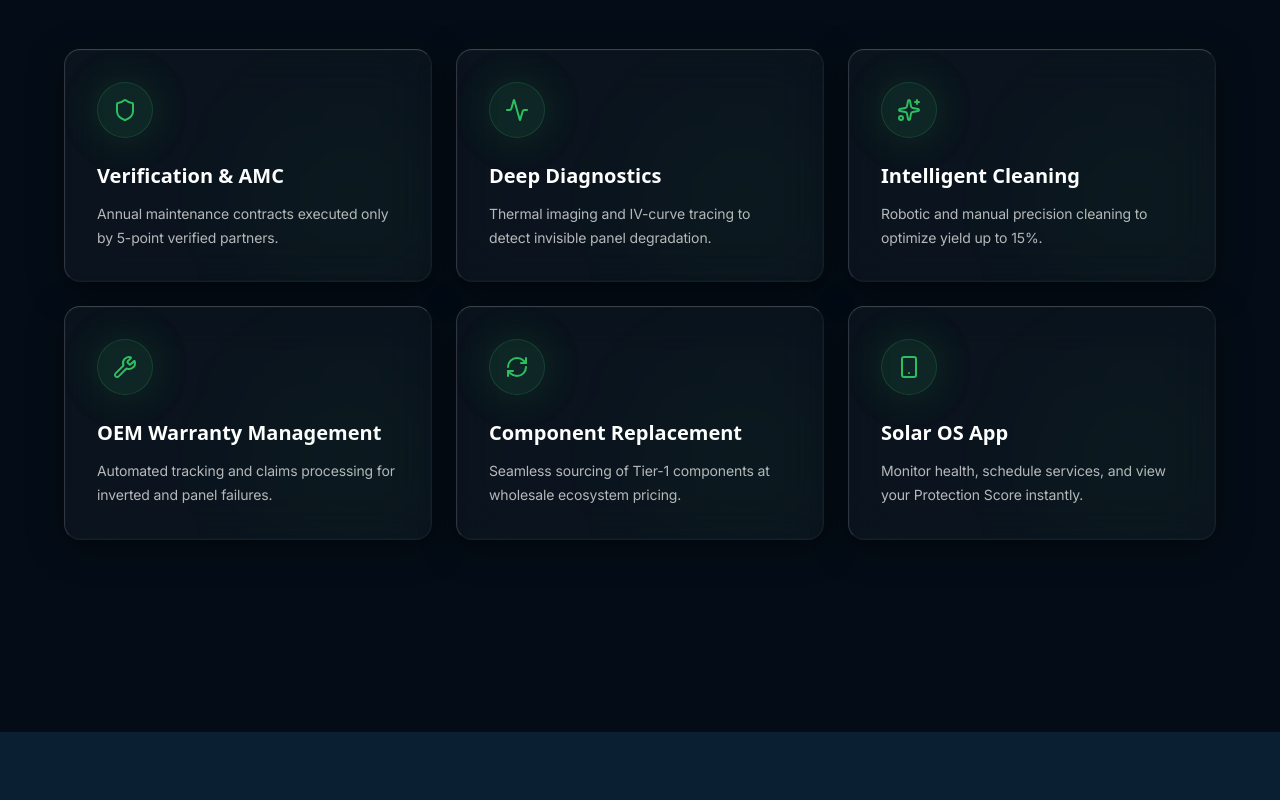
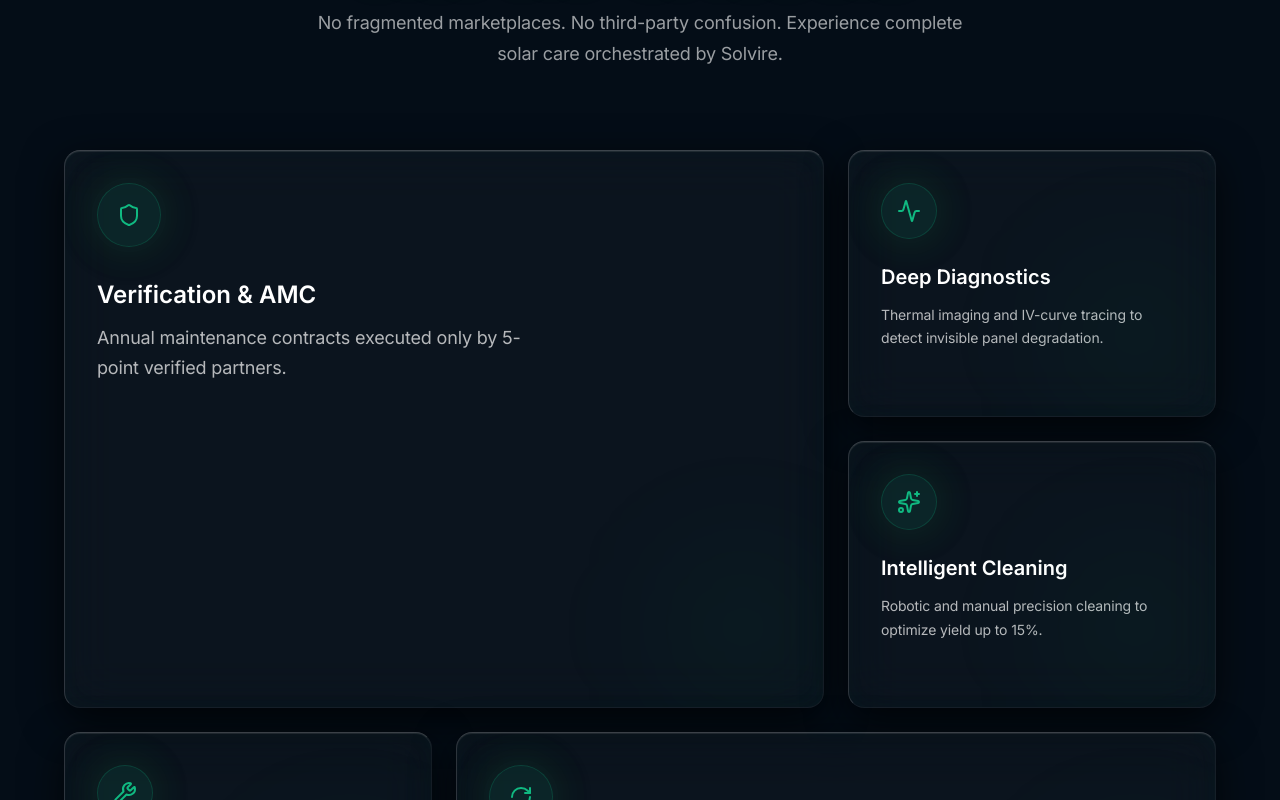
Before and after one commit to Nandannflp/solvire, a Next.js app: page /solvire/ in a window 1280 px wide. Shown: the part 2980-3780 px from the top of the page. Built offline with nearby package versions, Linux system fonts and the light colour scheme.

Commit message:
feat: implement ui-ux-pro-max authoritative cyberpunk glassmorphism and bento grid

```diff
--- a/src/app/globals.css
+++ b/src/app/globals.css
@@ -44,8 +44,8 @@
 
   /* Solvire Brand Colors */
   --color-navy: #0B1F33;
-  --color-solar: #2DBE60;
-  --color-sun: #F5C542;
+  --color-solar: #10B981;
+  --color-sun: #FBBF24;
   --color-soft-blue: #EAF3FA;
   --color-cool-gray: #E9EEF3;
 }
@@ -60,21 +60,21 @@
   --card-foreground: #FFFFFF;
   --popover: #0B1F33;
   --popover-foreground: #FFFFFF;
-  --primary: #2DBE60;
+  --primary: #10B981;
   --primary-foreground: #FFFFFF;
   --secondary: #0B1F33;
   --secondary-foreground: #EAF3FA;
   --muted: rgba(234, 243, 250, 0.05);
   --muted-foreground: rgba(255, 255, 255, 0.6);
-  --accent: #F5C542;
+  --accent: #FBBF24;
   --accent-foreground: #040D17;
   --destructive: #EF4444;
   --border: rgba(255, 255, 255, 0.1);
   --input: rgba(255, 255, 255, 0.1);
-  --ring: #2DBE60;
-  --chart-1: #2DBE60;
+  --ring: #10B981;
+  --chart-1: #10B981;
   --chart-2: #0B1F33;
-  --chart-3: #F5C542;
+  --chart-3: #FBBF24;
   --chart-4: #EAF3FA;
   --chart-5: #E9EEF3;
 }
@@ -86,18 +86,18 @@
   --card-foreground: #ffffff;
   --popover: #0B1F33;
   --popover-foreground: #ffffff;
-  --primary: #2DBE60;
+  --primary: #10B981;
   --primary-foreground: #ffffff;
   --secondary: #1C334D;
   --secondary-foreground: #ffffff;
   --muted: rgba(255, 255, 255, 0.1);
   --muted-foreground: #EAF3FA;
-  --accent: #F5C542;
+  --accent: #FBBF24;
   --accent-foreground: #0B1F33;
   --destructive: #EF4444;
   --border: rgba(255, 255, 255, 0.1);
   --input: rgba(255, 255, 255, 0.1);
-  --ring: #2DBE60;
+  --ring: #10B981;
 }
 
 @layer base {
@@ -167,7 +167,7 @@
   border-left: 1px solid rgba(255, 255, 255, 0.15);
   border-bottom: 1px solid rgba(255, 255, 255, 0.05);
   border-right: 1px solid rgba(255, 255, 255, 0.05);
-  box-shadow: 0 8px 32px 0 rgba(0, 0, 0, 0.5), inset 0 0 0 1px rgba(255, 255, 255, 0.02);
+  box-shadow: 0 12px 40px 0 rgba(0, 0, 0, 0.7), inset 0 1px 1px 0 rgba(255, 255, 255, 0.1), inset 0 0 20px rgba(16, 185, 129, 0.03);
 }
 
 /* Solvire brand typography */
@@ -200,7 +200,7 @@
 
 .energy-line {
   height: 2px;
-  background: linear-gradient(90deg, transparent, #2DBE60, #F5C542, #2DBE60, transparent);
+  background: linear-gradient(90deg, transparent, #10B981, #FBBF24, #10B981, transparent);
   background-size: 200% 100%;
   animation: energy-flow 4s linear infinite;
 }
@@ -234,7 +234,7 @@
 
 /* Gradient text */
 .text-gradient-solar {
-  background: linear-gradient(135deg, #2DBE60, #3DD471);
+  background: linear-gradient(135deg, #10B981, #3DD471);
   -webkit-background-clip: text;
   -webkit-text-fill-color: transparent;
   background-clip: text;
@@ -344,7 +344,7 @@
 
 /* Focus visible for accessibility */
 :focus-visible {
-  outline: 2px solid #2DBE60;
+  outline: 2px solid #10B981;
   outline-offset: 2px;
 }
 
--- a/src/app/layout.tsx
+++ b/src/app/layout.tsx
@@ -1,27 +1,19 @@
 import type { Metadata } from "next";
-import { Manrope, Inter } from "next/font/google";
+import { Inter } from "next/font/google";
 import "./globals.css";
 import { Toaster } from "@/components/ui/toaster";
 import SmoothScroll from "@/components/layout/SmoothScroll";
 
-const manrope = Manrope({
-  variable: "--font-manrope",
-  subsets: ["latin"],
-  weight: ["400", "500", "600", "700", "800"],
-  display: "swap",
-});
-
 const inter = Inter({
   variable: "--font-inter",
   subsets: ["latin"],
-  weight: ["300", "400", "500", "600"],
   display: "swap",
 });
 
 export const metadata: Metadata = {
-  title: "Solvire — Reliable Solar Care. Zero Guesswork.",
+  title: "Solvire | Comprehensive Solar Maintenance Ecosystem",
   description:
-    "Solvire is the trusted bridge between solar customers and verified service. Maintenance, inspection, protection — everything that happens after installation.",
+    "Protect and optimize your solar asset with our 5-point verified network, deep diagnostics, and end-to-end management.",
   keywords: [
     "Solvire",
     "solar maintenance",
@@ -56,9 +48,9 @@
   children: React.ReactNode;
 }>) {
   return (
-    <html lang="en" suppressHydrationWarning>
+    <html lang="en" suppressHydrationWarning className="dark">
       <body
-        className={`${manrope.variable} ${inter.variable} antialiased bg-background text-foreground`}
+        className={`${inter.variable} antialiased bg-[#040D17] text-white selection:bg-solar/30 font-sans`}
       >
         <SmoothScroll>
           {children}
--- a/src/components/sections/ServicesSection.tsx
+++ b/src/components/sections/ServicesSection.tsx
@@ -26,6 +26,17 @@
     { title: "Solar OS App", icon: <Smartphone className="text-solar size-6" />, description: "Monitor health, schedule services, and view your Protection Score instantly." },
   ];
 
+  const getBentoClass = (index: number) => {
+    switch (index) {
+      case 0:
+        return "lg:col-span-2 lg:row-span-2";
+      case 4:
+        return "lg:col-span-2 lg:row-span-1"; // Make the 5th item wide
+      default:
+        return "lg:col-span-1 lg:row-span-1";
+    }
+  };
+
   return (
     <Section id="services" theme="navy" className="py-32 md:py-48 bg-transparent overflow-hidden">
       <div className="container max-w-6xl mx-auto z-10 relative" ref={containerRef}>
@@ -44,21 +55,28 @@
           </p>
         </motion.div>
 
-        <div className="grid grid-cols-1 md:grid-cols-2 lg:grid-cols-3 gap-6">
+        <div className="grid grid-cols-1 md:grid-cols-2 lg:grid-cols-3 gap-6 auto-rows-[1fr]">
           {services.map((service, index) => (
             <motion.div
               key={index}
               style={{ scale: cardScale, y: cardY, opacity: cardOpacity }}
-              className="extreme-glass p-8 rounded-2xl card-hover flex flex-col items-start text-left relative overflow-hidden"
+              className={`extreme-glass p-8 rounded-2xl card-hover flex flex-col items-start text-left relative overflow-hidden group ${getBentoClass(index)}`}
             >
-              <div className="absolute bottom-0 right-0 w-40 h-40 bg-solar/5 rounded-full blur-3xl pointer-events-none" />
-              <div className="w-14 h-14 rounded-full bg-solar/10 flex items-center justify-center mb-6 border border-solar/20 glow-solar">
+              <div className="absolute inset-0 bg-gradient-to-br from-solar/5 to-transparent opacity-0 group-hover:opacity-100 transition-opacity duration-500 pointer-events-none" />
+              <div className="absolute bottom-0 right-0 w-40 h-40 bg-solar/5 rounded-full blur-3xl pointer-events-none transition-all duration-500 group-hover:bg-solar/10 group-hover:scale-150" />
+
+              <div className={`w-14 h-14 rounded-full bg-solar/10 flex items-center justify-center mb-6 border border-solar/20 glow-solar transition-transform duration-500 group-hover:-translate-y-2 group-hover:shadow-[0_0_20px_rgba(16,185,129,0.3)] ${index === 0 || index === 4 ? 'lg:w-16 lg:h-16 lg:mb-8' : ''}`}>
                 {service.icon}
               </div>
-              <h3 className="font-semibold text-xl text-white mb-3">{service.title}</h3>
-              <p className="body-clean text-white/70 text-sm leading-relaxed">
+
+              <h3 className={`font-semibold text-white mb-3 transition-colors duration-300 group-hover:text-solar ${index === 0 || index === 4 ? 'text-2xl' : 'text-xl'}`}>{service.title}</h3>
+
+              <p className={`body-clean text-white/70 leading-relaxed ${index === 0 || index === 4 ? 'text-base lg:text-lg lg:max-w-md' : 'text-sm'}`}>
                 {service.description}
               </p>
+
+              {/* Cyberpunk accent corner */}
+              <div className="absolute top-0 right-0 w-8 h-8 border-t-2 border-r-2 border-white/0 group-hover:border-solar/40 transition-colors duration-300 rounded-tr-2xl m-4 pointer-events-none" />
             </motion.div>
           ))}
         </div>
```
